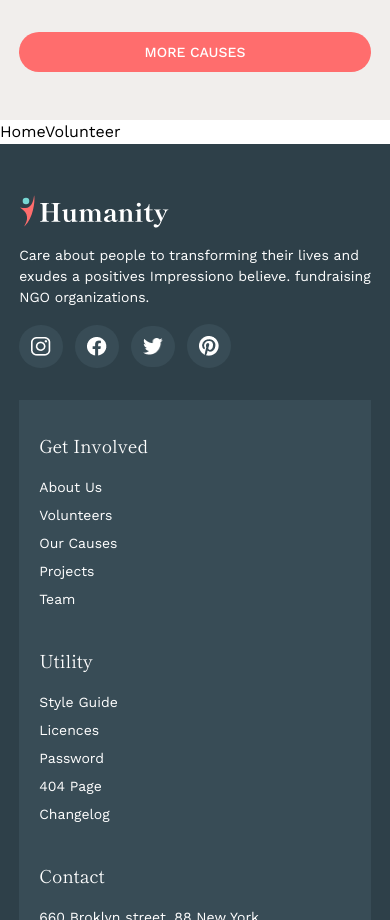
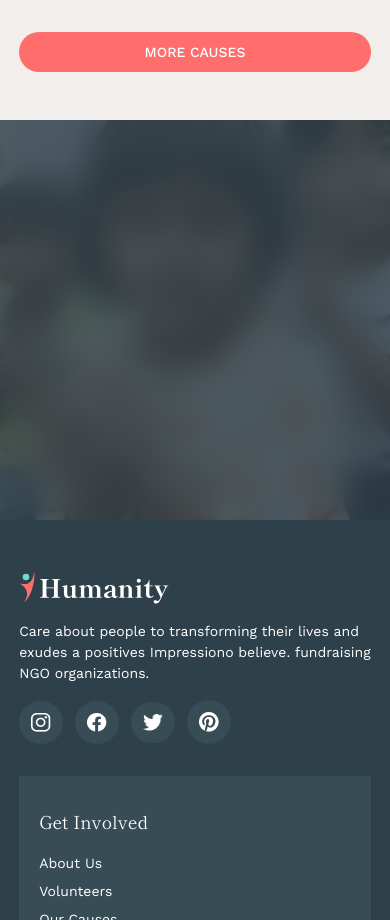
Before and after one commit to gpsimi/humanity_charity, a Next.js app: page / in a window 390 px wide. Shown: the part 3249-4169 px from the top of the page. Built offline with nearby package versions, Linux system fonts and the light colour scheme; a web font is replaced by a local one.

Commit message:
Update HomeVolunteer

```diff
--- a/app/globals.css
+++ b/app/globals.css
@@ -100,6 +100,11 @@
   -webkit-backdrop-filter: blur(4px);
 }
 .glassmorphism2 {
+  background: rgb(46, 64, 73, 0.85);
+  backdrop-filter: blur(15px);
+  -webkit-backdrop-filter: blur(8px);
+}
+.glassmorphism3 {
   background: rgba(18, 17, 17, 0.25);
   backdrop-filter: blur(8px);
   -webkit-backdrop-filter: blur(8px);
--- a/components/sections/HomeSection/HomeVolunteer.tsx
+++ b/components/sections/HomeSection/HomeVolunteer.tsx
@@ -2,7 +2,19 @@ import React from 'react'
 
 const HomeVolunteer = () => {
   return (
-    <div>HomeVolunteer</div>
+    <section className='md:py-24 py-12 bg-homeVolunteers relative bg-cover bg-center bg-no-repeat w-full h-[400px]'>
+      <div className='absolute w-full top-0 left-0 glassmorphism2 h-[400px]'/>
+        <div className='container mx-auto max-w-[1280px]'>
+          <div className='flex flex-col md:flex-row gap-8'>
+            <div className='w-full md:w-1/2'>
+
+            </div>
+            <div className='w-full md:w-1/2'>
+
+            </div>
+          </div>
+        </div>
+    </section>
   )
 }
 
--- a/tailwind.config.ts
+++ b/tailwind.config.ts
@@ -66,6 +66,7 @@ const config = {
       backgroundImage: {
         hero: "url('/images/home/hero-background.png')",
         "herocardImage": "url('/images/home/hero-card.png')",
+        "homeVolunteers": "url('/images/home/home-volunteer.png')",
       },
     },
   },
```
